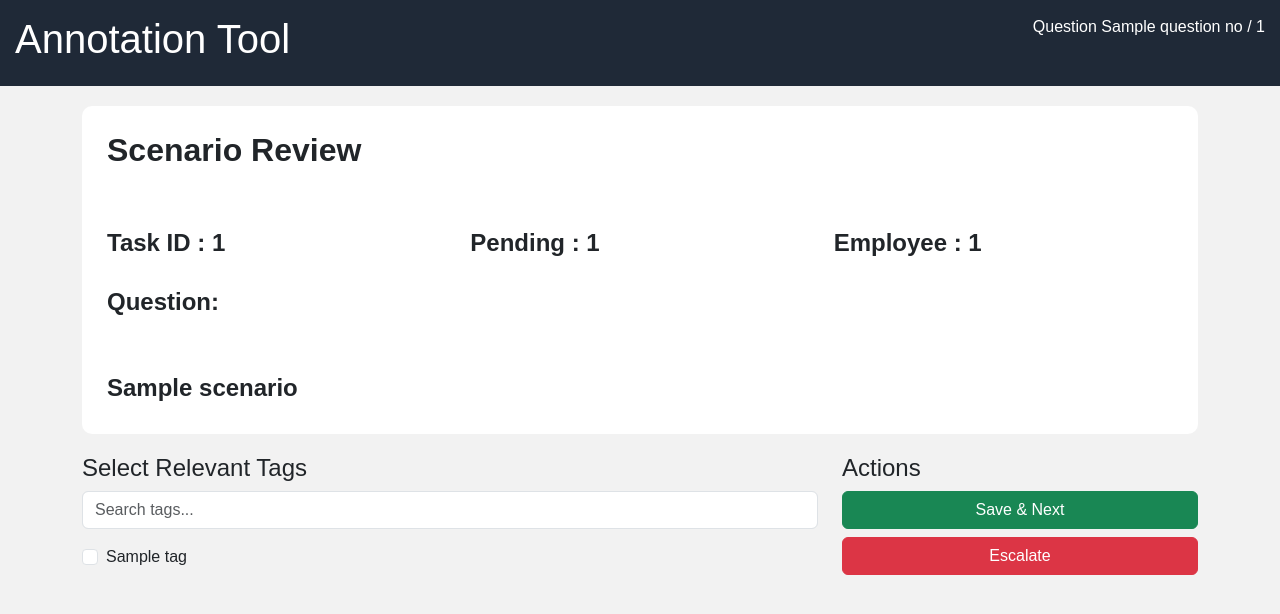
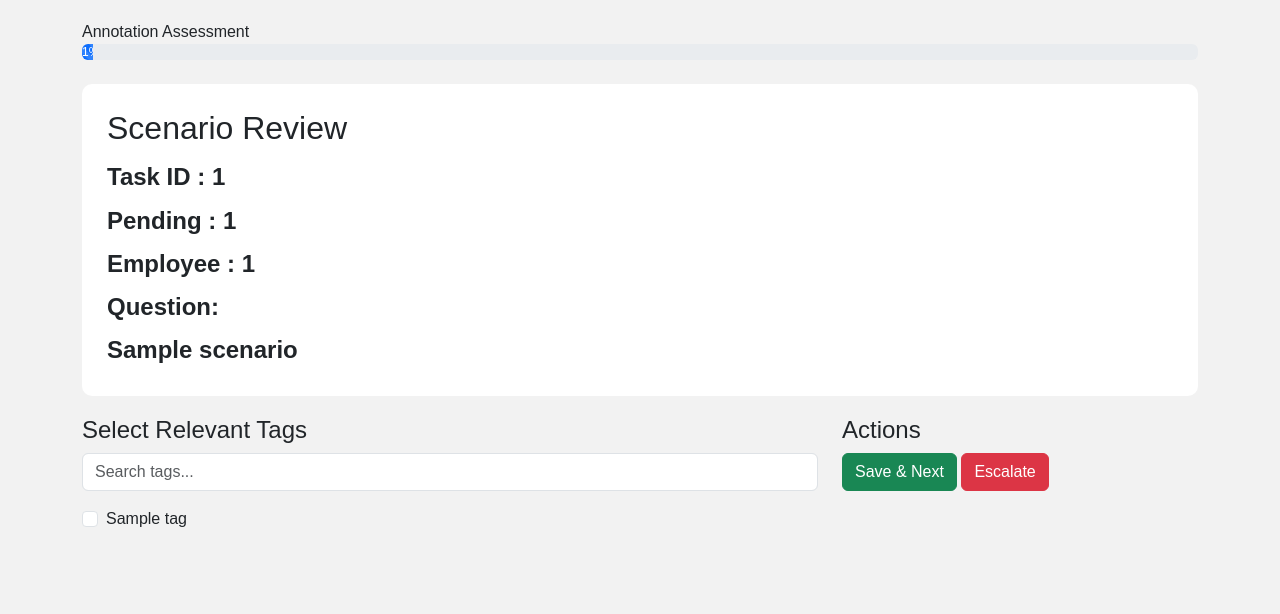
Before and after one commit to Satish4156/employee-evaluation-system, a Flask app: template templates/exam.html in a window 1280 px wide. Shown: the top 614 px of the page. Run offline with Flask 3, Linux system fonts and the light colour scheme; the visitor is signed in with stand-in values (Sample User, id 1); the template is opened without the code that fills it: most values are stand-ins (such as "Sample title", 1, 10 or a date in 2020); parts of the project's set-up code (start-up, migrations or seed data) failed here and were passed over.

Commit message:
updated old ui restored

```diff
--- a/templates/exam.html
+++ b/templates/exam.html
@@ -1,11 +1,13 @@
-<!-- templates/exam.html -->
-
 <!DOCTYPE html>
-<html>
+<html lang="en">
 
 <head>
 
-    <title>Annotation Tool</title>
+    <meta charset="UTF-8">
+
+    <meta name="viewport" content="width=device-width, initial-scale=1.0">
+
+    <title>Annotation Assessment</title>
 
     <link
         href="https://cdn.jsdelivr.net/npm/bootstrap@5.3.0/dist/css/bootstrap.min.css"
@@ -21,47 +23,62 @@
 
 <body>
 
-<div class="top-bar">
+<div class="container exam-container">
 
-    <h1>Annotation Tool</h1>
+    <div class="top-title">
 
-    <div>
-        Question {{ question_no }} / {{ total_questions }}
+        Annotation Assessment
+
+    </div>
+
+    <div class="progress mb-4">
+
+        <div
+            class="progress-bar progress-bar-striped progress-bar-animated"
+            role="progressbar"
+            style="width: {{ progress_percent }}%"
+        >
+
+            {{ progress_percent }}%
+
         </div>
 
     </div>
 
-<div class="container">
-
     <div class="question-box">
 
-        <h2><b>Scenario Review</b></h2>
+        <h2 class="scenario-title">
 
-        <br>
+            Scenario Review
 
-        <div class="row mb-3">
+        </h2>
 
-            <div class="col">
+        <div class="info-row">
+
+            <div class="info-card">
                 <b>Task ID :</b> {{ question.task_id }}
             </div>
 
-            <div class="col">
+            <div class="info-card">
                 <b>Pending :</b> {{ pending_count }}
             </div>
 
-            <div class="col">
+            <div class="info-card">
                 <b>Employee :</b> {{ session.employee_id }}
             </div>
-
         </div>
 
         <div class="scenario-box">
 
-            <b>Question:</b>
+            <div class="question-label">
+                Question:
+            </div>
 
-            <br><br>
+            <div class="scenario-text">
 
-            {{ question.scenario }}
+                {{ question.Scenario }}
+
+            </div>
 
         </div>
 
@@ -92,7 +109,7 @@
                     placeholder="Search tags..."
                 >
 
-                <div class="tag-list">
+                <div class="tags-container">
 
                     {% for tag in tags %}
 
@@ -103,9 +120,13 @@
                             type="checkbox"
                             name="tags"
                             value="{{ tag }}"
+                            id="tag{{ loop.index }}"
                         >
 
-                        <label class="form-check-label">
+                        <label
+                            class="form-check-label"
+                            for="tag{{ loop.index }}"
+                        >
 
                             {{ tag }}
 
@@ -121,11 +142,13 @@
 
             <div class="col-md-4">
 
+                <div class="action-box">
+
                     <h4>Actions</h4>
 
                     <button
                         type="submit"
-                    class="btn btn-success w-100 mb-2"
+                        class="btn btn-success action-btn"
                     >
                         Save & Next
                     </button>
@@ -134,10 +157,12 @@
                         type="submit"
                         name="action"
                         value="escalate"
-                    class="btn btn-danger w-100"
+                        class="btn btn-danger action-btn"
                     >
                         Escalate
                     </button>
+
+                </div>
 
             </div>
 
@@ -174,4 +199,5 @@ document.getElementById("searchBox").addEventListener("keyup", function () {
 </script>
 
 </body>
+
 </html>
```
Lines whose indentation alone changed are shown as unchanged.
